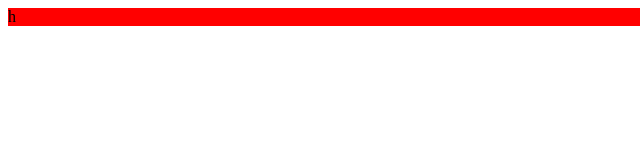
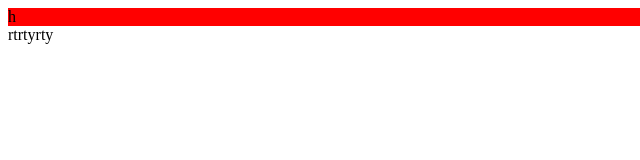
Before and after one commit to hurstwebdesigns/hurstwebdesigns.github.io, a plain HTML site: page index.html in a window 1280 px wide. Shown: the full height of the page, 0-640 px from the left. Drawn offline with Linux system fonts and the light colour scheme.

Commit message:
Update index.html

```diff
--- a/index.html
+++ b/index.html
@@ -7,6 +7,7 @@
         <div id="box">
             h
         </div>
+        rtrtyrty
         <script href="main.js"></script>
     </body>
 </html>
```
